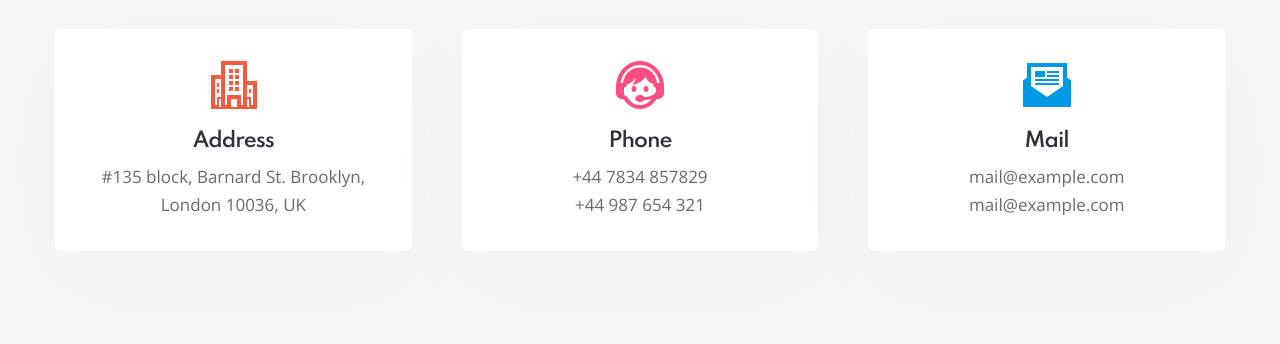
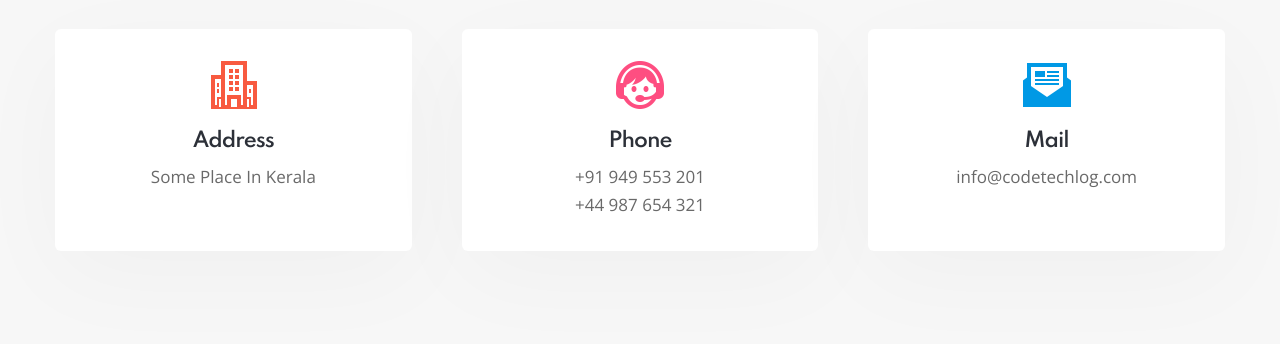
Before and after one commit to srsivaprasad/CodeTechLog, a plain HTML site: page contact.html in a window 1280 px wide. Shown: the part 422-766 px from the top of the page. Drawn offline with nearby package versions, Linux system fonts and the light colour scheme; grey boxes are pictures that could not be loaded.

Commit message:
Contact page Updated

```diff
--- a/contact.html
+++ b/contact.html
@@ -108,19 +108,18 @@ Author URL: http://w3layouts.com
                          <div class="contact-info">
                             <img src="assets/images/office.png" alt="" class="img-fluid">
                              <h4>Address</h4>
-                             <p>#135 block, Barnard St. Brooklyn, London 10036, UK</p>
+                             <p>Some Place In Kerala</p>
                          </div>
                          <div class="contact-info">
                             <img src="assets/images/support.png" alt="" class="img-fluid">
                              <h4>Phone</h4>
-                             <p><a href="tel:+44 7834 857829">+44 7834 857829</a></p>
+                             <p><a href="tel:+91 949 553 201">+91 949 553 201</a></p>
                              <p><a href="tel:+44 987 654 321">+44 987 654 321</a></p>
                          </div>
                          <div class="contact-info">
                             <img src="assets/images/envelope.png" alt="" class="img-fluid">
                              <h4>Mail</h4>
-                             <p><a href="mailto:mail@example.com" class="email">mail@example.com</a></p>
-                             <p><a href="mailto:mail@example.com" class="email">mail@example.com</a></p>
+                             <p><a href="mailto:info@codetechlog.com" class="email">info@codetechlog.com</a></p>
                          </div>
                      </div>
                  </div>
@@ -150,7 +149,7 @@ Author URL: http://w3layouts.com
                      </div>
                      <div class="map">
                          <iframe
-                             src="https://www.google.com/maps/embed?pb=!1m18!1m12!1m3!1d3001161.424489281!2d-78.01909140705047!3d42.72866436845163!2m3!1f0!2f0!3f0!3m2!1i1024!2i768!4f13.1!3m3!1m2!1s0x4ccc4bf0f123a5a9%3A0xddcfc6c1de189567!2sNew%20York%2C%20USA!5e0!3m2!1sen!2sin!4v1570786994395!5m2!1sen!2sin"
+                             src="https://www.google.com/maps/embed?pb=!1m18!1m12!1m3!1d63132.69087640175!2d76.87950749598777!3d8.519450882027106!2m3!1f0!2f0!3f0!3m2!1i1024!2i768!4f13.1!3m3!1m2!1s0x0%3A0x58e8fb83cf5ddf6a!2sTechnopark!5e0!3m2!1sen!2sin!4v1612511921501!5m2!1sen!2sin"
                              frameborder="0" allowfullscreen=""></iframe>
                      </div>
                  </div>
```
